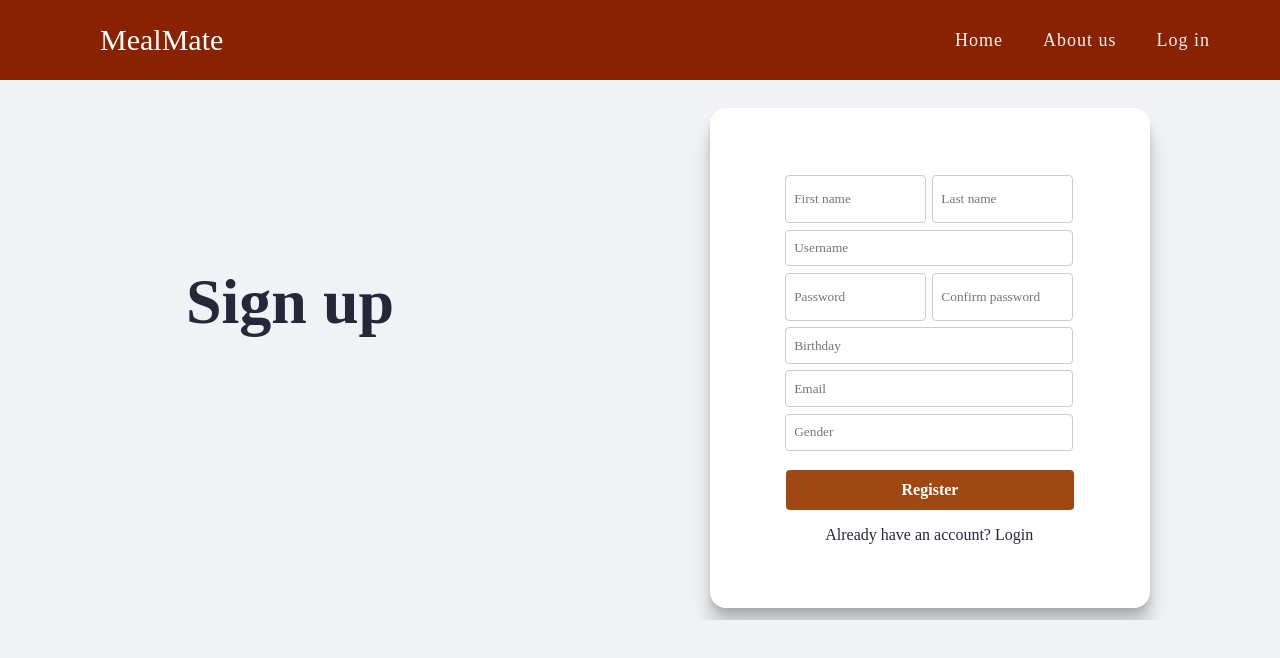
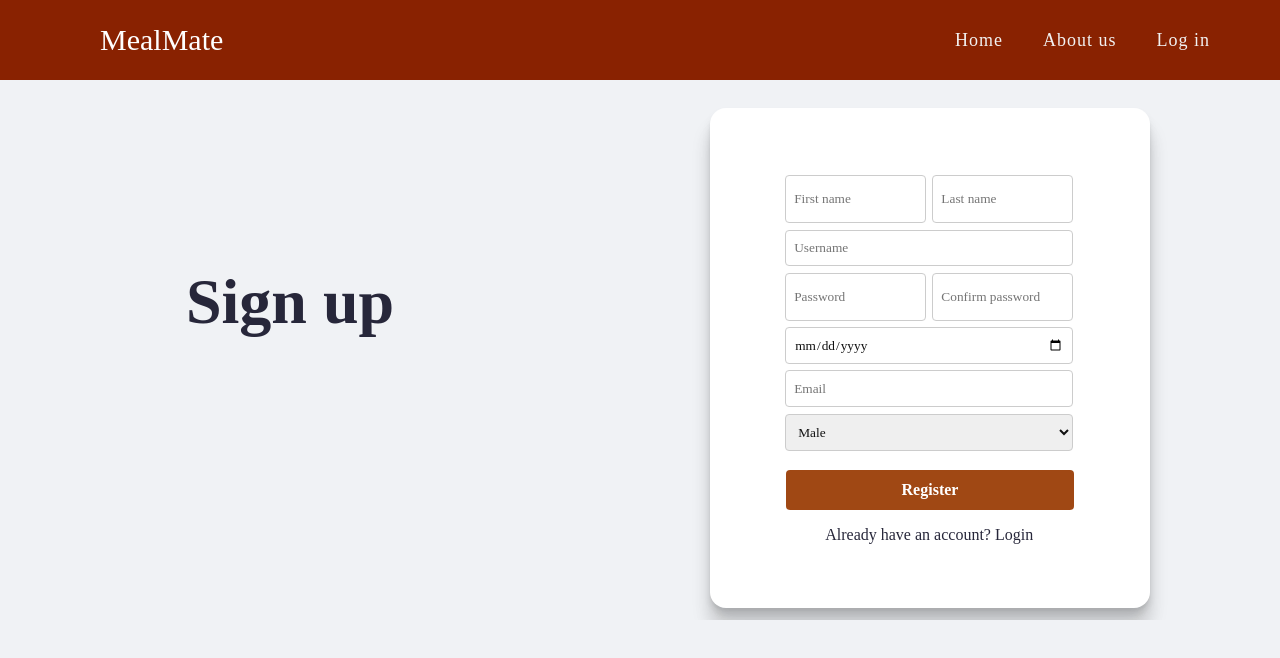
Before and after one commit to doyoon1/Meal-Planner, a React (Create React App) app: page /Register in a window 1280 px wide. Shown: the top 658 px of the page. Built offline with nearby package versions, Linux system fonts and the light colour scheme; a web font is replaced by a local one.

Commit message:
New changes

```diff
--- a/src/components/Navbar.js
+++ b/src/components/Navbar.js
@@ -1,11 +1,17 @@
 import React from "react";
-import { NavLink } from "react-router-dom";
+import { NavLink, useNavigate } from "react-router-dom";
 import "../styles/Navbar.css";
 
 function Navbar() {
+  const navigate = useNavigate();
+
+  const handleHomeClick = () => {
+    navigate("/");
+  };
+
   return (
     <nav>
-      <div className="logo">MealMate</div>
+      <div className="logo" onClick={handleHomeClick}>MealMate</div>
       <input type="checkbox" id="click" />
       <label htmlFor="click" className="menu-btn">
         <i className="fas fa-bars"></i>
--- a/src/pages/Home.js
+++ b/src/pages/Home.js
@@ -6,13 +6,18 @@ import Dish3 from "../assets/dish3.png";
 import Facebook from "../assets/facebook.png";
 import Twitter from "../assets/twitter.png";
 import Instagram from "../assets/instagram.png";
-import { NavLink, useNavigate } from "react-router-dom";
+import { useNavigate } from "react-router-dom";
 
 function Home() {
   const navigate = useNavigate();
+  const navigateLog = useNavigate();
 
   const handleRegisterClick = () => {
     navigate("/register");
+  };
+
+  const handleLoginClick = () => {
+    navigateLog("/login");
   };
 
   return (
@@ -20,12 +25,12 @@ function Home() {
       <div className="showcase">
         <div className="title">
           <h1>MealMate</h1>
-          <button onClick={handleRegisterClick}>Start cooking!</button>
+          <button onClick={handleLoginClick}>Start cooking!</button>
         </div>
       </div>
       <div className="actions">
         <button className="btn">Check Famous Recipes</button>
-        <button className="btn">Register Now</button>
+        <button className="btn" onClick={handleRegisterClick}>Register Now</button>
       </div>
       <div className="content">
         <div className="content_item">
--- a/src/pages/Login.js
+++ b/src/pages/Login.js
@@ -24,7 +24,7 @@ function Login() {
           <form>
             <input placeholder="Username" />
             <br />
-            <input placeholder="Password" />
+            <input placeholder="Password" type="password" />
             <br />
             <button>Log in</button>
             <div className="form-text">
--- a/src/pages/Register.js
+++ b/src/pages/Register.js
@@ -23,12 +23,16 @@ function Register() {
             </div>
             <input placeholder="Username" />
             <div className="box-input-row">
-              <input placeholder="Password" />
-              <input placeholder="Confirm password" />
+              <input placeholder="Password" type="password" />
+              <input placeholder="Confirm password" type="password" />
             </div>
-            <input placeholder="Birthday" />
+            <input placeholder="Birthday" type="date" />
             <input placeholder="Email" />
-            <input placeholder="Gender" />
+            <select>
+              <option value="Male">Male</option>
+              <option value="Female">Female</option>
+              <option value="Other">Other</option>
+            </select>
             <button>Register</button>
             <div className="form-text">
               <NavLink exact to="/login" onClick={handleLoginClick}>
--- a/src/styles/Navbar.css
+++ b/src/styles/Navbar.css
@@ -22,6 +22,7 @@ nav .logo {
   color: #fff;
   font-size: 30px;
   font-weight: 300;
+  cursor: pointer;
 }
 
 nav .rightSide {
--- a/src/styles/Register.css
+++ b/src/styles/Register.css
@@ -3,7 +3,7 @@
   font-size: 2rem;
   width: 20rem;
   font-weight: bold;
-  margin-top: 5rem;
+  margin-top: 10rem;
   margin-bottom: 1rem;
 }
 
@@ -59,6 +59,18 @@
   box-sizing: border-box;
 }
 
+.box select {
+  border-radius: 4px;
+  border: solid #ccc;
+  border-width: thin;
+  color: #111;
+  width: 16rem;
+  height: 3rem;
+  margin: 0.2rem;
+  padding: 0.5rem;
+  box-sizing: border-box;
+}
+
 .box-right button {
   border-radius: 4px;
   border: none;
@@ -77,7 +89,7 @@
     font-size: 4rem;
     width: 20rem;
     font-weight: bold;
-    margin-top: 8rem;
+    margin-top: 16rem;
     margin-bottom: 1rem;
   }
 
@@ -114,6 +126,18 @@
   }
 
   .box input {
+    border-radius: 4px;
+    border: solid #ccc;
+    border-width: thin;
+    color: #111;
+    width: 18rem;
+    height: 3rem;
+    margin: 0.2rem;
+    padding: 0.5rem;
+    box-sizing: border-box;
+  }
+
+  .box select {
     border-radius: 4px;
     border: solid #ccc;
     border-width: thin;
@@ -192,6 +216,18 @@
     box-sizing: border-box;
   }
 
+  .box select {
+    border-radius: 4px;
+    border: solid #ccc;
+    border-width: thin;
+    color: #111;
+    width: 18rem;
+    height: 3rem;
+    margin: 0.2rem;
+    padding: 0.5rem;
+    box-sizing: border-box;
+  }
+
   .box-right button {
     border-radius: 4px;
     border: none;
```
